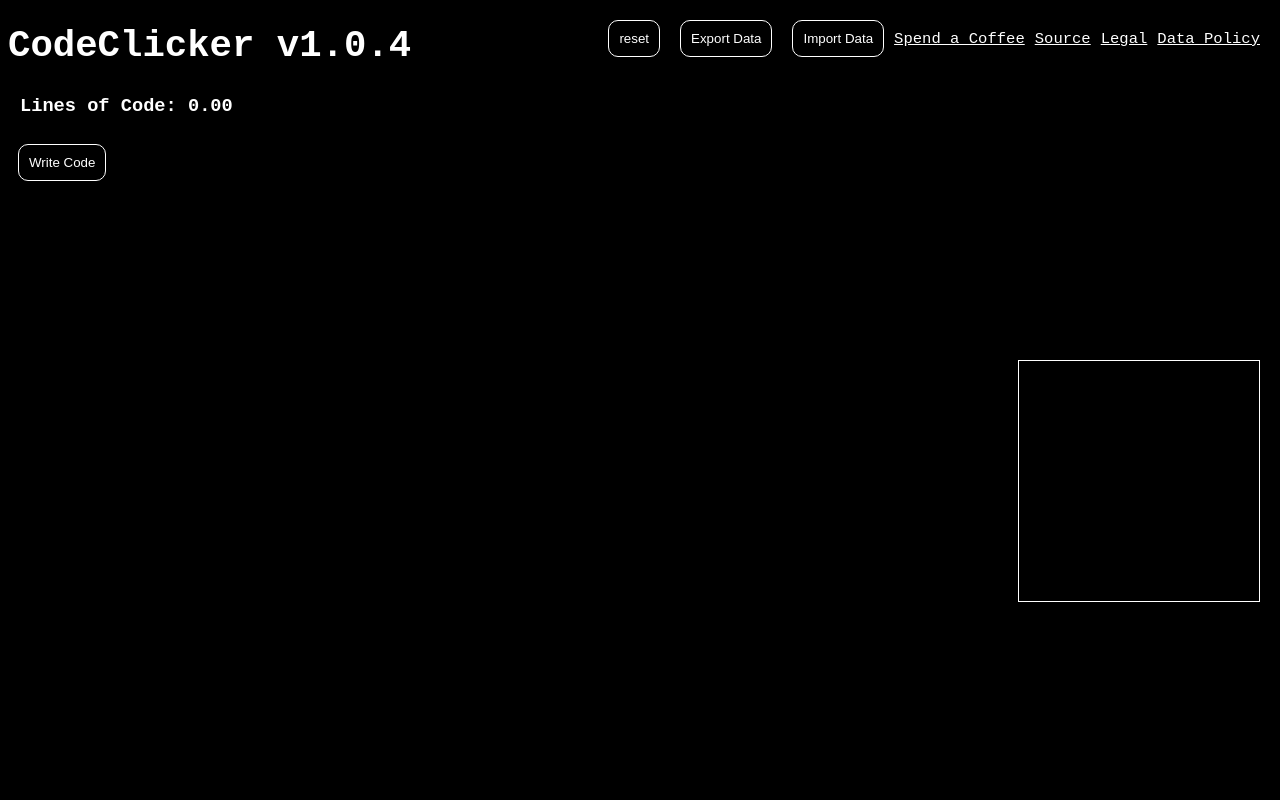
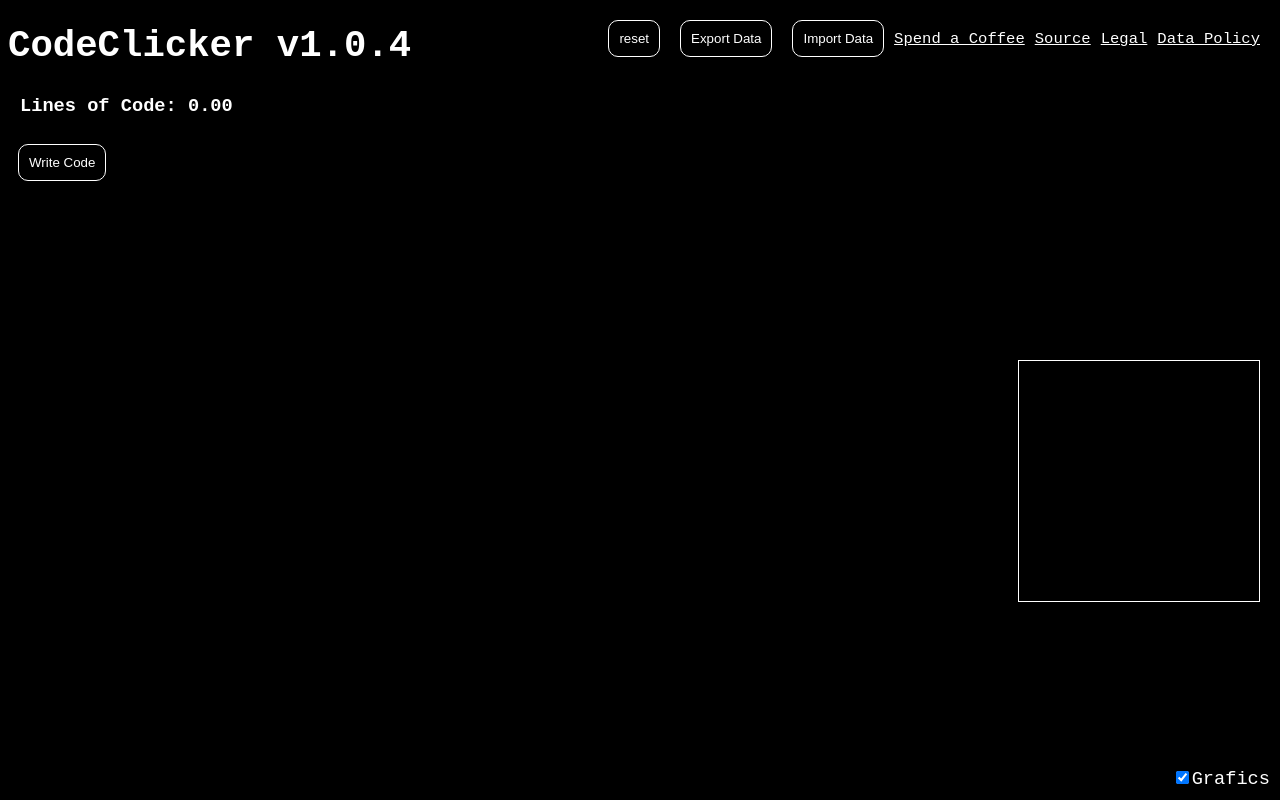
Before and after one commit to DSigmund/codeclicker, an Angular app: page / in a window 1280 px wide. Built offline with nearby package versions, Linux system fonts and the light colour scheme; what ng2-tooltip-directive would draw is missing.

Commit message:
Added Checkbox disable option

```diff
--- a/src/app/app.component.html
+++ b/src/app/app.component.html
@@ -50,8 +50,13 @@
     <span tooltip="{{a.description}}" placement="bottom">{{a.name}}</span>
   </div>
 </div>
-<div id="codeBox" *ngIf="firstClick || autoClick">{{ascii}}</div>
-
+<div id="codeBox" *ngIf="grafics && (firstClick || autoClick)">
+  {{ascii}}
+</div>
+<div id="codeboxActiveToggle" *ngIf="firstClick || autoClick">
+  <input id="codeboxActive" type="checkbox"  checked="grafics" (click)="toggleGrafics()">
+  <label for="codeboxActive" (click)="toggleGrafics()">Grafics</label>
+</div>
 <div id="ascencions" *ngIf="ascensions.value > 0 || elements.linesOfCode.value >= ascensions.cost.next">
   <strong>{{ascensions.title}}</strong><br/>
   Level: {{ascensions.value}}<br/>
--- a/src/app/app.component.ts
+++ b/src/app/app.component.ts
@@ -97,6 +97,10 @@ export class AppComponent implements OnInit, OnDestroy {
   public reset(): void {
     localStorage.clear();
     window.location.reload();
+  }
+
+  public toggleGrafics(): void {
+    this.grafics = !this.grafics;
   }
 
   public ascend(): void {
--- a/src/styles.css
+++ b/src/styles.css
@@ -82,6 +82,12 @@ footer a {
   overflow: hidden;
   overflow-wrap: anywhere;
 }
+#codeboxActiveToggle {
+  position: absolute;
+  display: block;
+  bottom: 10px;
+  right:10px;
+}
 
 .primary {
   font-weight: 600;
```
Also changed, not shown: 1 other file (tests, documents, lock files or other folders).
